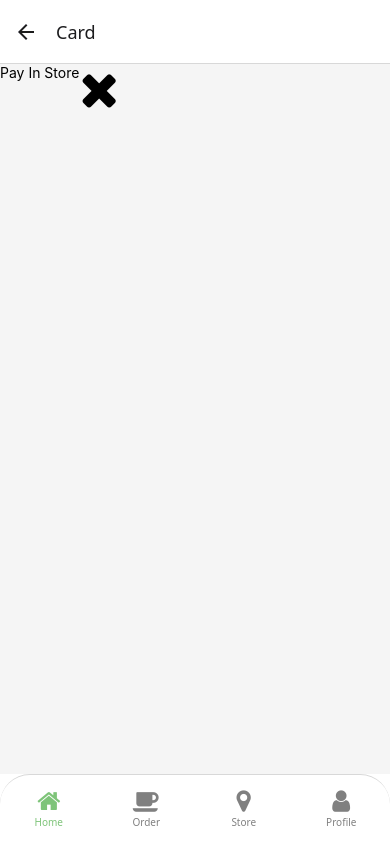
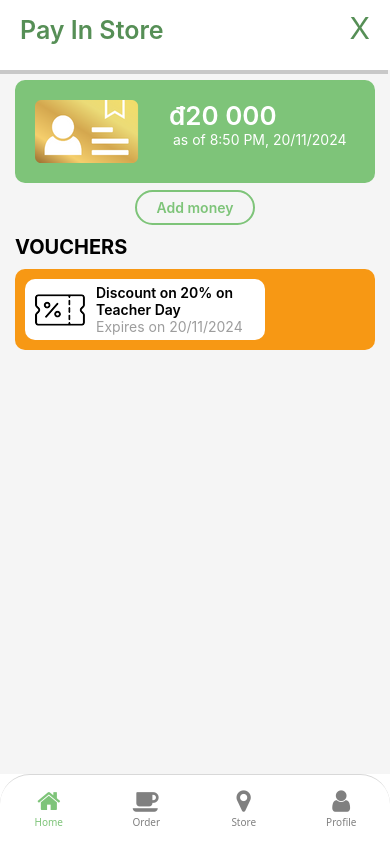
Before and after one commit to sus77n/MobileAppGreenDrink, a React Native app: screen /Card in a window 390 px wide. Built offline with nearby package versions, Linux system fonts and the light colour scheme.

Commit message:
cardScreen

```diff
--- /dev/null
+++ b/src/component/store.js
@@ -0,0 +1,10 @@
+
+export const colorTheme ={
+    greenBackground: '#7ec479',
+    greenText: '#568f56',
+    orangeBackground: '#f79814',
+    grayBackground: '#f5f5f5',
+    grayText: '#9d9d9d',
+    white: '#ffffff',
+    black: '#000000',
+}
--- a/src/navigation/HomeNavigation.js
+++ b/src/navigation/HomeNavigation.js
@@ -13,7 +13,7 @@ const HomeNavigation = () =>{
         <Stack.Navigator>
             <Stack.Screen name='Home' component={HomeScreen} options={{headerShown:false}}/>
             <Stack.Screen name='Inbox' component={InboxScreen}/>
-            <Stack.Screen name='Card' component={CardScreen}/>
+            <Stack.Screen name='Card' component={CardScreen} options={{headerShown:false}}/>
             <Stack.Screen name='ReviewOrderScreen' component={ReviewOrder}/>
             <Stack.Screen name='NewsScreen' component={NewsScreen}/>
         </Stack.Navigator>
--- a/src/screen/CardScreen.js
+++ b/src/screen/CardScreen.js
@@ -1,45 +1,176 @@
-import React from "react";
-import { SafeAreaView, StyleSheet, Text, TouchableOpacity, View } from "react-native";
+import React from 'react';
+import {
+  Image,
+  SafeAreaView,
+  StyleSheet,
+  Text,
+  TouchableOpacity,
+  View,
+} from 'react-native';
 import Icon from 'react-native-vector-icons/FontAwesome';
-const CardScreen = () =>{
-    return(
+import {colorTheme} from '../component/store';
+const CardScreen = ({navigation}) => {
+  return (
     <SafeAreaView style={styles.container}>
       <View style={styles.top}>
         <Text style={styles.title}>Pay In Store</Text>
-                <TouchableOpacity>
-                    <Icon name='times' style={styles.iconClose} size={50} color={'black'}/>
+        <TouchableOpacity
+          onPress={() =>
+            navigation.reset({
+              index: 0,
+              routes: [{name: 'Home'}],
+            })
+          }>
+          <Text style={styles.iconClose}>X</Text>
         </TouchableOpacity>
       </View>
       <View style={styles.card}>
+        <Image
+          source={require('../../assets/img/goldCard.png')}
+          style={styles.goldCard}
+        />
+        <View style={styles.moneyWrap}>
+          <Text style={styles.money}>đ20 000</Text>
+          <Text style={styles.subtitle}> as of 8:50 PM, 20/11/2024</Text>
+        </View>
+      </View>
+      <TouchableOpacity style={styles.addButton}>
+        <Text style={styles.addButtonText}>Add money</Text>
+      </TouchableOpacity>
+      <View style={styles.voucherSection}>
+          <Text style={styles.voucherTitle}>VOUCHERS</Text>
+          <View style={styles.voucherMain}>
+            <View style={styles.voucherCard}>
+              <Image source={require('../../assets/img/voucherIcon.png')} style={styles.voucherIcon}/>
+              <View style={styles.cardTitleWrap}>
+                <Text style={styles.cardTitle}>Discount on 20% on Teacher Day</Text>
+                <Text style={styles.cardSubtitle}>Expires on 20/11/2024</Text>
+              </View>
+            </View>
+          </View>
+      </View>
+      <View style={styles.barCode}></View>
+    </SafeAreaView>
+  );
+};
 
-            </View>
-            <View style={styles.barCode}>
-
-            </View>
-        </SafeAreaView>
-    )
-}
-
-const styles= StyleSheet.create({
+const styles = StyleSheet.create({
   container: {
     flex: 1,
-        backgroundColor: '#f5f5f5',
+    backgroundColor: colorTheme.grayBackground,
   },
   top: {
-        flex:  1,
     flexDirection: 'row',
-
+    backgroundColor: 'white',
+    justifyContent: 'space-between',
+    height: 70,
+    shadowColor: '#171717',
+    shadowOffset: {width: -2, height: 4},
+    shadowOpacity: 0.2,
+    marginBottom: 10,
   },
   title: {
-
+    fontSize: 25,
+    color: '#568f56',
+    paddingLeft: 20,
+    paddingTop: 15,
+    fontWeight: '600',
   },
 
+  iconClose: {
+    paddingRight: 20,
+    paddingTop: 10,
+    fontSize: 30,
+    fontWeight: '400',
+    color: colorTheme.greenText,
+  },
+
+  voucherIcon: {
+
+  } ,
   card: {
+    backgroundColor: colorTheme.greenBackground,
+    marginRight: 15,
+    marginLeft: 15,
+    borderRadius: 10,
+    flexDirection: 'row',
+    padding: 20,
+    justifyContent: 'flex-start',
+  },
 
+  moneyWrap: {
+    flexDirection: 'column',
   },
-    barCode: {
 
+  goldCard: {
+    marginRight: 30,
   },
-})
+
+  money: {
+    fontSize: 26,
+    fontWeight: '600',
+    color: colorTheme.white,
+  },
+  subtitle: {
+    color: colorTheme.white,
+  },
+
+  addButton: {
+    backgroundColor: colorTheme.grayBackground,
+    paddingVertical: 7,
+    width: 120,
+    borderRadius: 25,
+    borderWidth: 2,
+    borderColor: colorTheme.greenBackground,
+    alignItems: 'center',
+    marginTop: 7,
+    alignSelf: 'center',
+    marginBottom: 10,
+  },
+  addButtonText: {
+    fontSize: 14,
+    color: colorTheme.greenBackground,
+    fontWeight: '600',
+  },
+
+  voucherSection: {
+    paddingHorizontal: 15,
+  },
+  voucherTitle: {
+    fontWeight: '700',
+    fontSize: 20,
+    marginBottom: 10,
+  },
+  voucherMain:{
+    backgroundColor: colorTheme.orangeBackground,
+    flexDirection: 'row',
+    padding: 10,
+    borderRadius:10,
+  },
+  voucherCard:{
+    backgroundColor: colorTheme.white,
+    padding: 5,
+    borderRadius: 10,
+    flexDirection: 'row',
+    width: 240,
+  },
+  voucherIcon:{
+    marginTop: 10,
+    marginLeft: 5,
+    marginRight: 10,
+  },
+  cardTitleWrap:{
+    width: 150,
+  },
+  cardTitle:{
+    color: colorTheme.black,
+    fontWeight: '600',
+  },
+  cardSubtitle:{
+    color: colorTheme.grayText,
+  },
+
+  barCode: {},
+});
 
 export default CardScreen;
--- a/src/screen/HomeScreen.js
+++ b/src/screen/HomeScreen.js
@@ -60,7 +60,7 @@ const HomeScreen = ({navigation}) => {
           <Text style={styles.voucherText}>
             You have 1 available voucher(s)
           </Text>
-          <TouchableOpacity>
+          <TouchableOpacity onPress={()=>navigation.navigate('Card')}>
               <Icon name='angle-right' style={styles.iconArrow} size={50} color={'white'}/>
             </TouchableOpacity>
         </View>
@@ -112,7 +112,7 @@ const HomeScreen = ({navigation}) => {
           </View>
         </View>
         {/* Card Section */}
-        <TouchableOpacity style={styles.cardButton}>
+        <TouchableOpacity style={styles.cardButton} onPress={()=>navigation.navigate('Card')}>
           <Text style={styles.cardButtonText}>₫20,000 on card</Text>
         </TouchableOpacity>
       </ScrollView>
```
Also changed, not shown: assets/img/goldCard.png (added), assets/img/voucherIcon.png (added). Lines whose indentation alone changed are shown as unchanged.
